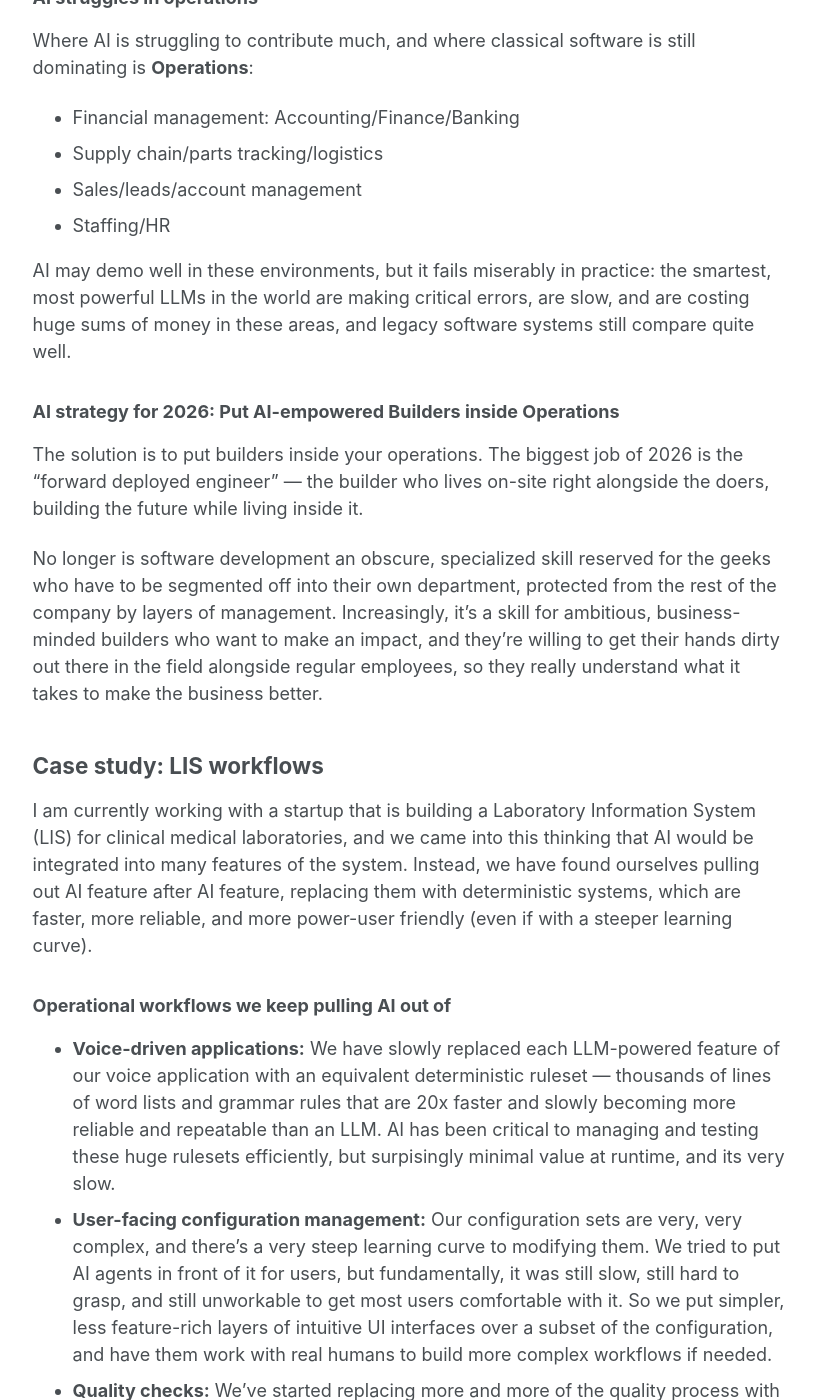
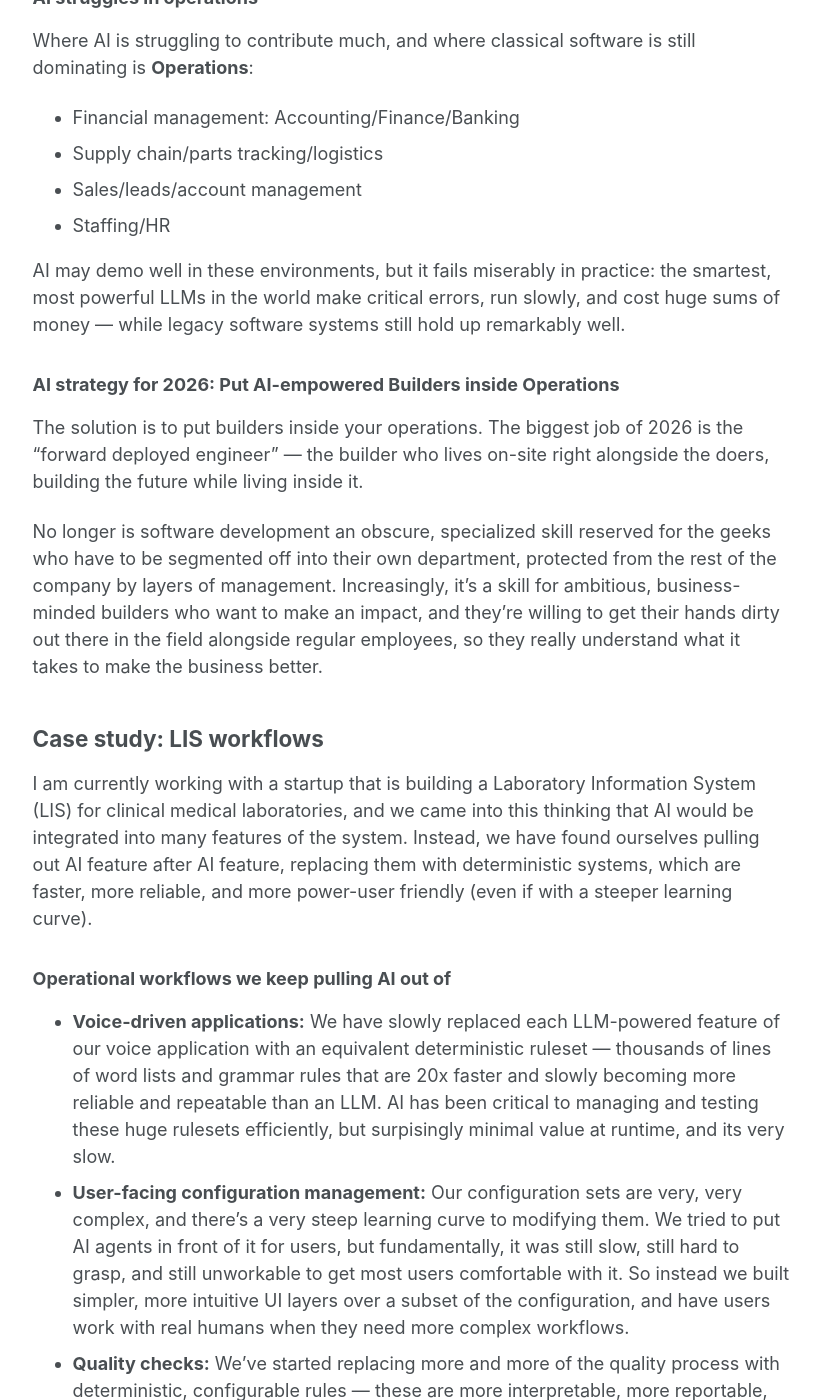
Before and after one commit to benblack769/benblack769.github.io, a Jekyll site: the page built from posts/rants/no-ai-operations.md, in a window 1280 px wide and 1400 px high, scrolled down 699 px. Shown: the whole window, without its empty margins (229-1049 px from the left). Built offline with Jekyll 4.4.1, drawn with Linux system fonts in a browser that asks for light colours; some of the changed text lies outside the part shown.

Commit message:
rewordings

```diff
--- a/posts/rants/no-ai-operations.md
+++ b/posts/rants/no-ai-operations.md
@@ -31,7 +31,7 @@ Where AI is struggling to contribute much, and where classical software is still
 * Sales/leads/account management
 * Staffing/HR
 
-AI may demo well in these environments, but it fails miserably in practice: the smartest, most powerful LLMs in the world are making critical errors, are slow, and are costing huge sums of money in these areas, and legacy software systems still compare quite well.
+AI may demo well in these environments, but it fails miserably in practice: the smartest, most powerful LLMs in the world make critical errors, run slowly, and cost huge sums of money --- while legacy software systems still hold up remarkably well.
 
 ### AI strategy for 2026: Put AI-empowered Builders inside Operations
 
@@ -47,11 +47,11 @@ I am currently working with a startup that is building a Laboratory Information
 ### Operational workflows we keep pulling AI out of
 
 * **Voice-driven applications:** We have slowly replaced each LLM-powered feature of our voice application with an equivalent deterministic ruleset --- thousands of lines of word lists and grammar rules that are 20x faster and slowly becoming more reliable and repeatable than an LLM. AI has been critical to managing and testing these huge rulesets efficiently, but surpisingly minimal value at runtime, and its very slow.
-* **User-facing configuration management:** Our configuration sets are very, very complex, and there's a very steep learning curve to modifying them. We tried to put AI agents in front of it for users, but fundamentally, it was still slow, still hard to grasp, and still unworkable to get most users comfortable with it. So we put simpler, less feature-rich layers of intuitive UI interfaces over a subset of the configuration, and have them work with real humans to build more complex workflows if needed.
+* **User-facing configuration management:** Our configuration sets are very, very complex, and there's a very steep learning curve to modifying them. We tried to put AI agents in front of it for users, but fundamentally, it was still slow, still hard to grasp, and still unworkable to get most users comfortable with it. So instead we built simpler, more intuitive UI layers over a subset of the configuration, and have users work with real humans when they need more complex workflows.
 * **Quality checks:** We've started replacing more and more of the quality process with deterministic, configurable rules --- these are more interpretable, more reportable, and quickly becoming more accurate than an LLM, which truly doesn't understand the domain nearly as well as people on the ground. Not to mention being much cheaper.
 * **User training:** Traditional user training tools still work --- help tooltips, feature search, interactive tutorials, cheat sheets, videos, etc., are far faster, friendlier, and more efficient to use than a chat window 95% of the time. AI's job is to help build the trainings in advance, not try to build them live, custom for each user.
 
-### Builder workflows where we find AI more invaluable the more we use it
+### Builder workflows where AI becomes more valuable the more we use it
 
 * **Core software development:** Writing code with AI in 2026 is a completely different experience than writing code by hand. And when architected with code *replaceability* in mind, rather than *reusability*, it is a much better experience, especially for the replaceable parts of the system: UI widgets, simple backend API routes, hardware integrations, etc.
 * **Admin assistants:** Agents given to admins to manage complex configuration --- unlike operational users, who need to insert their new configuration in seconds or they give up, business administrators have the time to make something good, and to talk with an AI agent, understand the complexity, and make it good. Their day-to-day workflow is much more like a developer's, where they are trying to build plans and projects.
```
